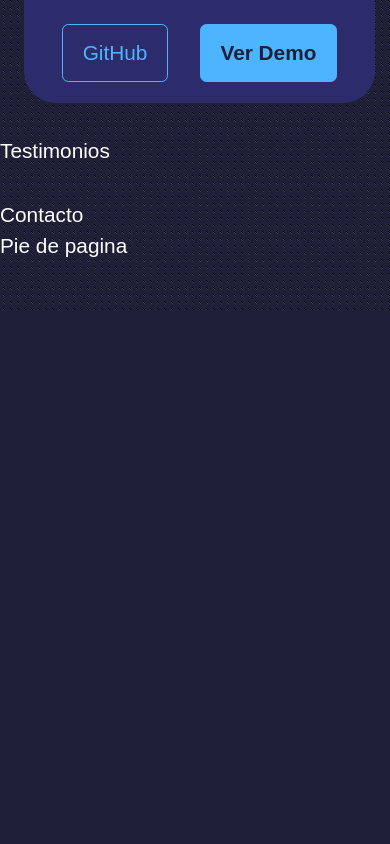
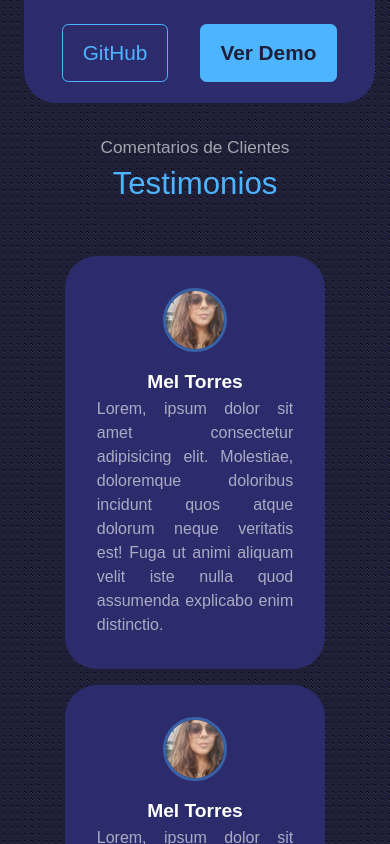
Before and after one commit to BushiMx/Portfolio_David_Escobar, a React (Create React App) app: page / in a window 390 px wide. Shown: the part 6800-7644 px from the top of the page. Before the commit the page ends 7110 px from the top, so only its background shows below. Built offline with nearby package versions, Linux system fonts and the light colour scheme; a web font is replaced by a local one.

Commit message:
testimonials component

```diff
--- a/src/components/testimonials/Testimonials.jsx
+++ b/src/components/testimonials/Testimonials.jsx
@@ -1,9 +1,50 @@
 import React from "react";
 import './testimonials.css'
+import avatar_mel from '../../assets/avatar_mel.jpg'
+
+const clients_list = [
+    {
+        id:1,
+        image: avatar_mel,
+        name: 'Mel Torres',
+        review: 'Lorem, ipsum dolor sit amet consectetur adipisicing elit. Molestiae, doloremque doloribus incidunt quos atque dolorum neque veritatis est! Fuga ut animi aliquam velit iste nulla quod assumenda explicabo enim distinctio.'
+    },
+    {
+        id:2,
+        image: avatar_mel,
+        name: 'Mel Torres',
+        review: 'Lorem, ipsum dolor sit amet consectetur adipisicing elit. Molestiae, doloremque doloribus incidunt quos atque dolorum neque veritatis est! Fuga ut animi aliquam velit iste nulla quod assumenda explicabo enim distinctio.'
+    },
+    {
+        id:3,
+        image: avatar_mel,
+        name: 'Mel Torres',
+        review: 'Lorem, ipsum dolor sit amet consectetur adipisicing elit. Molestiae, doloremque doloribus incidunt quos atque dolorum neque veritatis est! Fuga ut animi aliquam velit iste nulla quod assumenda explicabo enim distinctio.'
+    }
+]
 
 const Testimonials = () => {
     return (
-        <section id="testimonials">Testimonios</section>
+        <section id="testimonials">
+            <h5>Comentarios de Clientes</h5>
+            <h2>Testimonios</h2>
+
+            <div className="container testimonials__container">
+                {
+                    clients_list.map(({id, image, name, review}) => {
+                        return(
+                            <article key={id} className="testimonial" >
+                                <div className="client__avatar">
+                                    <img src={image} alt={name} />
+                                </div>
+                                <h5 className="client__name">{name}</h5>
+                                <small className="client__review">{review}</small>
+                            </article>
+                        )
+                    })
+                }
+            </div>
+        </section>
     )
 }
 
--- a/src/components/testimonials/testimonials.css
+++ b/src/components/testimonials/testimonials.css
@@ -0,0 +1,59 @@
+.testimonials__container{
+    width: 40%;
+}
+
+.testimonial{
+    background: var(--color-bg-variant);
+    text-align: justify;
+    padding: 2rem;
+    border-radius: 2rem;
+    user-select: none;
+    margin: 1rem 1rem;
+}
+
+.client__avatar{
+    width: 4rem;
+    aspect-ratio: 1/1;
+    overflow: hidden;
+    border-radius: 50%;
+    margin: 0 auto 1rem;
+    border: 0.2rem solid var(--color-primary-variant);
+    transition: var(--transition);
+}
+
+.client__avatar:hover{
+    transform: scale(1.2);
+    border: 0.2rem solid var(--color-primary);
+}
+
+.client__name{
+text-align: center;
+font-size: 1.2rem;
+font-weight: bold;
+}
+
+.client__review{
+color: var(--color-ligth);
+font-size: 1rem;
+font-weight: 300;
+display: block;
+/* width: 80%;
+margin: 0.8rem auto 0; */
+}
+
+
+/* Media query (medium) */
+
+@media screen and (max-width: 1024px) {
+    .testimonials__container{
+        width: 60%;
+    }
+}
+  /* Media query (small) */
+
+  @media screen and (max-width: 600px) {
+    .testimonials__container{
+        width: 75%;
+    }
+
+}
```
Also changed, not shown: src/assets/avatar_mel.jpg (added), src/assets/avatar_mel2.jpg (added).
